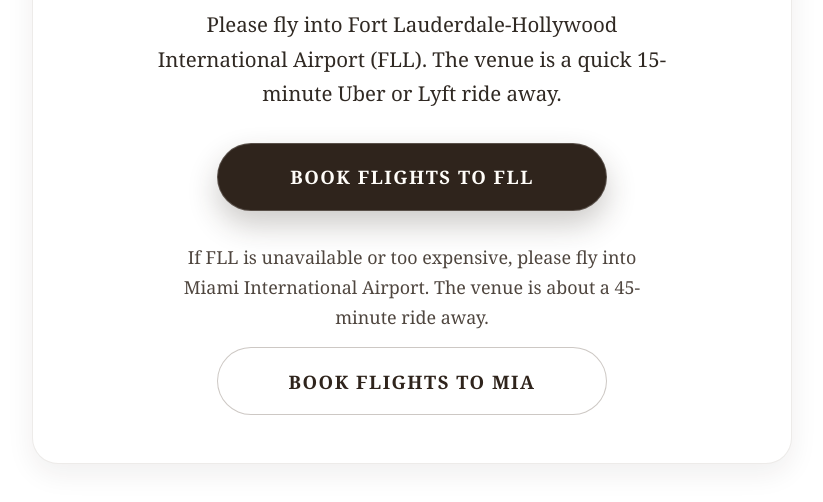
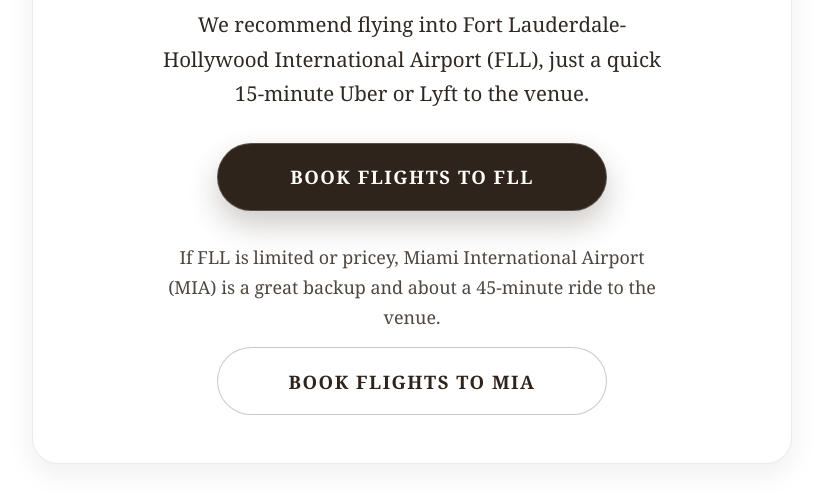
Before and after one commit to jaftrain/je-wedding, a plain HTML site: page travel.html in a window 1280 px wide. Shown: the part 662-1164 px from the top of the page, without its empty margins (228-1051 px from the left). Drawn offline with Linux system fonts and the light colour scheme; a web font is replaced by a local one.

Commit message:
Update Travel Page Wording

```diff
--- a/travel.html
+++ b/travel.html
@@ -42,7 +42,7 @@
 				<div class="travel-card">
 					<img class="travel-plane travel-animate-left" src="assets/images/airplane.webp" alt="Airplane in flight" />
 					<h1 id="travel-title" class="travel-title travel-animate-right">Travel</h1>
-					<p class="travel-lead travel-animate-left">Please fly into Fort Lauderdale-Hollywood International Airport (FLL). The venue is a quick 15-minute Uber or Lyft ride away.</p>
+					<p class="travel-lead travel-animate-left">We recommend flying into Fort Lauderdale-Hollywood International Airport (FLL), just a quick 15-minute Uber or Lyft to the venue.</p>
 
 					<div class="travel-book-actions">
 						<a
@@ -54,7 +54,7 @@
 						>
 							Book Flights to FLL
 						</a>
-						<p class="travel-alt travel-animate-left">If FLL is unavailable or too expensive, please fly into Miami International Airport. The venue is about a 45-minute ride away.</p>
+						<p class="travel-alt travel-animate-left">If FLL is limited or pricey, Miami International Airport (MIA) is a great backup and about a 45-minute ride to the venue.</p>
 						<a
 							class="travel-book-link travel-book-link-secondary travel-animate-right"
 							href="https://www.google.com/travel/flights?hl=en&q=Flights%20to%20MIA"
```
